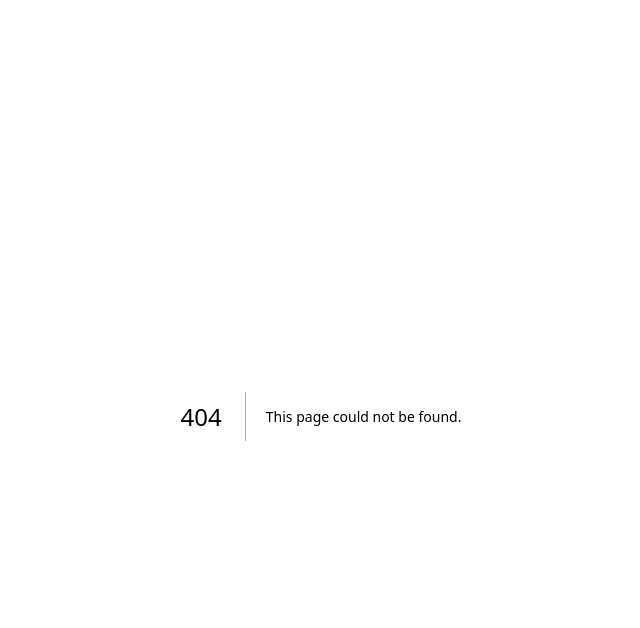
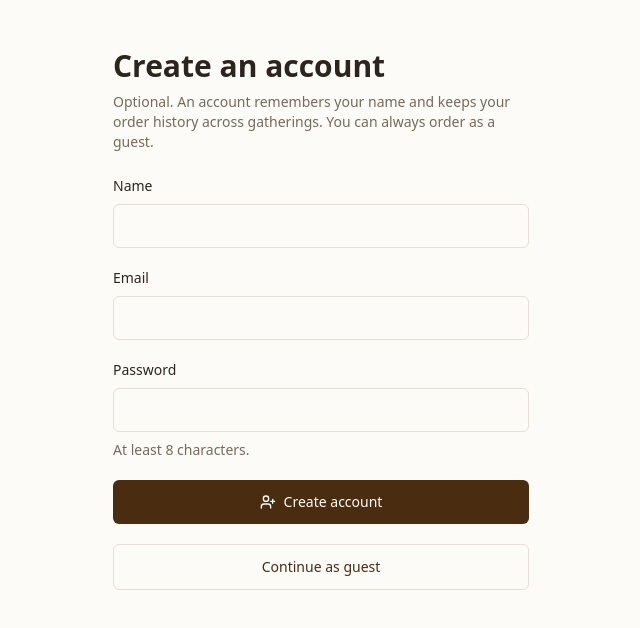
Before and after one commit to weiyiships/homebarista, a Next.js app: page /signup in a window 1280 px wide. Before the commit this address had no page. Shown: the top 628 px of the page, without its empty margins (319-959 px from the left). Built offline with nearby package versions, Linux system fonts and the light colour scheme; no server answers.

Commit message:
feat(auth): add optional /signup page and home entry point (#11)

```diff
--- a/src/app/page.tsx
+++ b/src/app/page.tsx
@@ -1,5 +1,5 @@
 import Link from "next/link";
-import { Coffee, User, ClipboardList } from "lucide-react";
+import { Coffee, User, UserPlus, ClipboardList } from "lucide-react";
 
 export default function HomePage() {
   return (
@@ -35,7 +35,14 @@ export default function HomePage() {
         </Link>
       </div>
 
-      <div className="pt-6">
+      <div className="flex items-center gap-4 pt-6">
+        <Link
+          href="/signup"
+          className="inline-flex items-center gap-1.5 text-xs text-[var(--muted-foreground)] transition hover:text-[var(--foreground)]"
+        >
+          <UserPlus className="h-3.5 w-3.5" />
+          <span>Create an account</span>
+        </Link>
         <Link
           href="/login"
           className="inline-flex items-center gap-1.5 text-xs text-[var(--muted-foreground)] transition hover:text-[var(--foreground)]"
--- /dev/null
+++ b/src/app/signup/page.tsx
@@ -0,0 +1,33 @@
+import { cookies } from "next/headers";
+import { redirect } from "next/navigation";
+import { SignupForm } from "@/components/auth/SignupForm";
+import {
+  CUSTOMER_COOKIE,
+  verifyCustomerToken,
+} from "@/lib/auth/customerSession";
+
+export const dynamic = "force-dynamic";
+
+/** /signup — optional customer account (FR-7, US-10). */
+export default async function SignupPage() {
+  const cookieStore = await cookies();
+  const customer = await verifyCustomerToken(
+    cookieStore.get(CUSTOMER_COOKIE)?.value,
+  );
+  if (customer) redirect("/menu");
+
+  return (
+    <main className="flex flex-col gap-6 py-8">
+      <header className="flex flex-col gap-2">
+        <h1 className="text-3xl font-bold text-[var(--foreground)]">
+          Create an account
+        </h1>
+        <p className="text-sm text-[var(--muted-foreground)]">
+          Optional. An account remembers your name and keeps your order history
+          across gatherings. You can always order as a guest.
+        </p>
+      </header>
+      <SignupForm />
+    </main>
+  );
+}
--- /dev/null
+++ b/src/components/auth/SignupForm.tsx
@@ -0,0 +1,215 @@
+"use client";
+
+import { useId, useRef, useState, type FormEvent } from "react";
+import Link from "next/link";
+import { useRouter } from "next/navigation";
+import { Loader2, UserPlus } from "lucide-react";
+import { SignupSchema } from "@/lib/schemas/customer";
+import { cn } from "@/lib/utils";
+
+type Field = "name" | "email" | "password";
+type FieldErrors = Partial<Record<Field, string>>;
+
+const FIELDS: readonly Field[] = ["name", "email", "password"];
+
+const inputClass =
+  "min-h-11 rounded-[6px] border bg-[var(--background)] px-3 py-2 text-base text-[var(--foreground)] focus-visible:ring-2 focus-visible:ring-[var(--primary)] focus-visible:ring-offset-2 focus-visible:ring-offset-[var(--background)] focus-visible:outline-none";
+
+const focusRing =
+  "focus-visible:ring-2 focus-visible:ring-[var(--primary)] focus-visible:ring-offset-2 focus-visible:ring-offset-[var(--background)] focus-visible:outline-none";
+
+/** Optional customer signup (FR-7, US-10). */
+export function SignupForm() {
+  const router = useRouter();
+  const ids = { name: useId(), email: useId(), password: useId() };
+  const hintId = useId();
+  const refs = {
+    name: useRef<HTMLInputElement>(null),
+    email: useRef<HTMLInputElement>(null),
+    password: useRef<HTMLInputElement>(null),
+  };
+  const [values, setValues] = useState({ name: "", email: "", password: "" });
+  const [fieldErrors, setFieldErrors] = useState<FieldErrors>({});
+  const [formError, setFormError] = useState<{
+    message: string;
+    loginUrl?: string;
+  } | null>(null);
+  const [pending, setPending] = useState(false);
+
+  function showFieldErrors(errors: FieldErrors) {
+    setFieldErrors(errors);
+    const first = FIELDS.find((field) => errors[field]);
+    if (first) refs[first].current?.focus();
+  }
+
+  async function handleSubmit(event: FormEvent<HTMLFormElement>) {
+    event.preventDefault();
+    if (pending) return;
+    setFormError(null);
+
+    const parsed = SignupSchema.safeParse(values);
+    if (!parsed.success) {
+      const errors: FieldErrors = {};
+      for (const issue of parsed.error.issues) {
+        const field = issue.path[0] as Field;
+        errors[field] ??= issue.message;
+      }
+      showFieldErrors(errors);
+      return;
+    }
+    setFieldErrors({});
+    setPending(true);
+
+    try {
+      const response = await fetch("/api/customers", {
+        method: "POST",
+        headers: { "Content-Type": "application/json" },
+        body: JSON.stringify(parsed.data),
+      });
+      if (response.ok) {
+        router.replace("/menu");
+        router.refresh();
+        return;
+      }
+      const data = (await response.json().catch(() => null)) as {
+        error?: string;
+        login_url?: string;
+        field_errors?: FieldErrors;
+      } | null;
+      if (data?.field_errors) {
+        showFieldErrors(data.field_errors);
+      } else {
+        setFormError({
+          message:
+            data?.error ?? "Could not create your account. Please try again.",
+          loginUrl: data?.login_url,
+        });
+      }
+    } catch {
+      setFormError({
+        message: "Network error. Check your connection and try again.",
+      });
+    } finally {
+      setPending(false);
+    }
+  }
+
+  function renderField(
+    field: Field,
+    label: string,
+    input: { type: string; autoComplete: string; hint?: string },
+  ) {
+    const error = fieldErrors[field];
+    const errorId = `${ids[field]}-error`;
+    const describedBy = error ? errorId : input.hint ? hintId : undefined;
+    return (
+      <div className="flex flex-col gap-2">
+        <label
+          htmlFor={ids[field]}
+          className="text-sm font-medium text-[var(--foreground)]"
+        >
+          {label}
+        </label>
+        <input
+          ref={refs[field]}
+          id={ids[field]}
+          name={field}
+          type={input.type}
+          autoComplete={input.autoComplete}
+          value={values[field]}
+          onChange={(e) =>
+            setValues((current) => ({ ...current, [field]: e.target.value }))
+          }
+          aria-invalid={error ? true : undefined}
+          aria-describedby={describedBy}
+          className={cn(
+            inputClass,
+            error
+              ? "border-[var(--status-cancelled)]"
+              : "border-[var(--border)]",
+          )}
+        />
+        {error ? (
+          <p
+            id={errorId}
+            className="text-sm font-medium text-[var(--status-cancelled)]"
+          >
+            {error}
+          </p>
+        ) : (
+          input.hint && (
+            <p id={hintId} className="text-sm text-[var(--muted-foreground)]">
+              {input.hint}
+            </p>
+          )
+        )}
+      </div>
+    );
+  }
+
+  return (
+    <form onSubmit={handleSubmit} noValidate className="flex flex-col gap-5">
+      {renderField("name", "Name", { type: "text", autoComplete: "name" })}
+      {renderField("email", "Email", { type: "email", autoComplete: "email" })}
+      {renderField("password", "Password", {
+        type: "password",
+        autoComplete: "new-password",
+        hint: "At least 8 characters.",
+      })}
+
+      {formError && (
+        <p
+          role="alert"
+          className="rounded-[6px] border border-[var(--status-cancelled)] p-3 text-sm text-[var(--foreground)]"
+        >
+          {formError.message}
+          {formError.loginUrl && (
+            <>
+              {". "}
+              <Link
+                href={formError.loginUrl}
+                className={cn(
+                  "font-medium text-[var(--primary)] underline",
+                  focusRing,
+                )}
+              >
+                Log in
+              </Link>
+            </>
+          )}
+        </p>
+      )}
+
+      <button
+        type="submit"
+        disabled={pending}
+        className={cn(
+          "inline-flex min-h-11 items-center justify-center gap-2 rounded-[6px] bg-[var(--primary)] px-5 py-3 text-sm font-medium text-[var(--primary-foreground)] transition-colors hover:bg-[var(--foreground)] hover:text-[var(--background)] disabled:cursor-not-allowed disabled:opacity-60",
+          focusRing,
+        )}
+      >
+        {pending ? (
+          <>
+            <Loader2 className="h-4 w-4 animate-spin" aria-hidden="true" />
+            Creating account…
+          </>
+        ) : (
+          <>
+            <UserPlus className="h-4 w-4" aria-hidden="true" />
+            Create account
+          </>
+        )}
+      </button>
+
+      <Link
+        href="/menu"
+        className={cn(
+          "inline-flex min-h-11 items-center justify-center rounded-[6px] border border-[var(--border)] bg-[var(--background)] px-5 py-3 text-sm font-medium text-[var(--primary)] hover:bg-[var(--muted)]",
+          focusRing,
+        )}
+      >
+        Continue as guest
+      </Link>
+    </form>
+  );
+}
```
